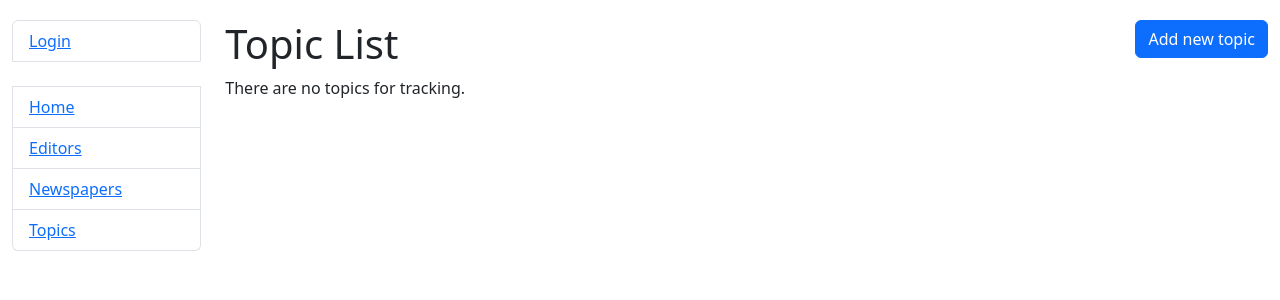
After one commit to SergiiMachulin/newspaper-agency-tracker, a Django app: template templates/tracker/topic_list.html in a window 1280 px wide. The commit adds this page. Shown: the top 300 px of the page. Run offline with Django 3.2, Linux system fonts and the light colour scheme; the template is opened without the code that fills it, so the values that code supplies are empty.

Commit message:
Create topic list view class with corresponding template and add new path to urls.py

```diff
--- a/templates/includes/sidebar.html
+++ b/templates/includes/sidebar.html
@@ -11,5 +11,5 @@
   <li class="list-group-item"><a href="{% url 'tracker:index' %}">Home</a></li>
   <li class="list-group-item"><a href="#">Editors</a></li>
   <li class="list-group-item"><a href="#">Newspapers</a></li>
-  <li class="list-group-item"><a href="#">Topics</a></li>
+  <li class="list-group-item"><a href="{% url 'tracker:topic-list' %}">Topics</a></li>
 </ul>
--- /dev/null
+++ b/templates/tracker/topic_list.html
@@ -0,0 +1,49 @@
+{% extends "base.html" %}
+
+{% block title %}<title>Topics</title>{% endblock %}
+
+{% block content %}
+  <h1>
+    Topic List
+    <a href="#" class="btn btn-primary link-to-page float-sm-end">
+      Add new topic
+    </a>
+  </h1>
+
+  {% if topic_list %}
+    <table class="table table-sm table-hover">
+      <thead class="table-dark">
+        <tr>
+          <th scope="col">ID</th>
+          <th scope="col">Name</th>
+          <th scope="col"></th>
+          <th scope="col"></th>
+        </tr>
+      </thead>
+
+      {% for topic in topic_list %}
+        <tr>
+          <td>
+              {{ topic.id }}
+          </td>
+          <td>
+              {{ topic.name }}
+          </td>
+          <td>
+              <a href="#" type="button" class="btn btn-secondary">
+                Update
+              </a>
+            </td>
+            <td>
+              <a href="#" type="button" class="btn btn-danger">
+                Delete
+              </a>
+            </td>
+        </tr>
+      {% endfor %}
+    </table>
+
+  {% else %}
+      <p>There are no topics for tracking.</p>
+  {% endif %}
+{% endblock %}
```
Also changed, not shown: tracker/urls.py (+7 -0 lines), tracker/views.py (+8 -1 lines).
